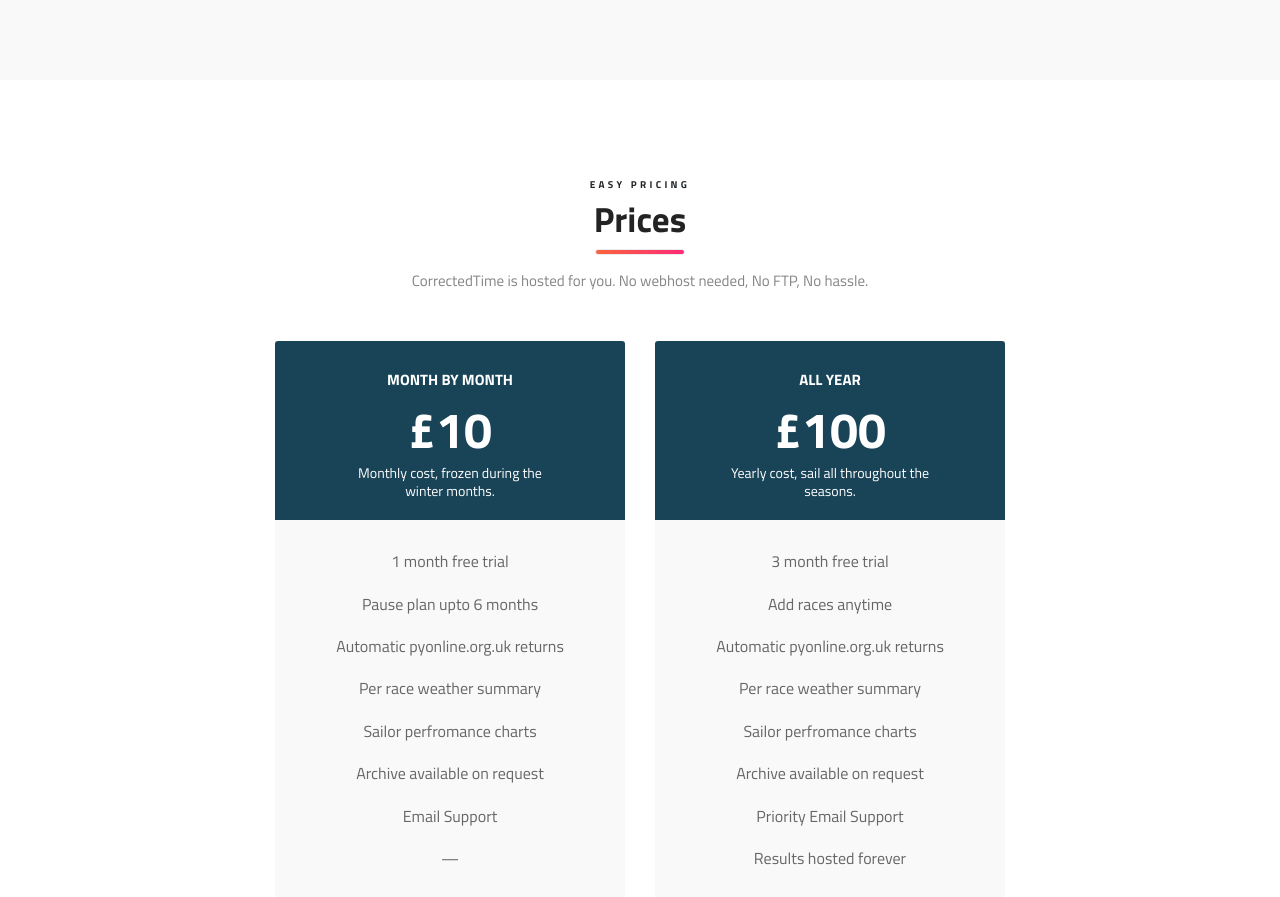
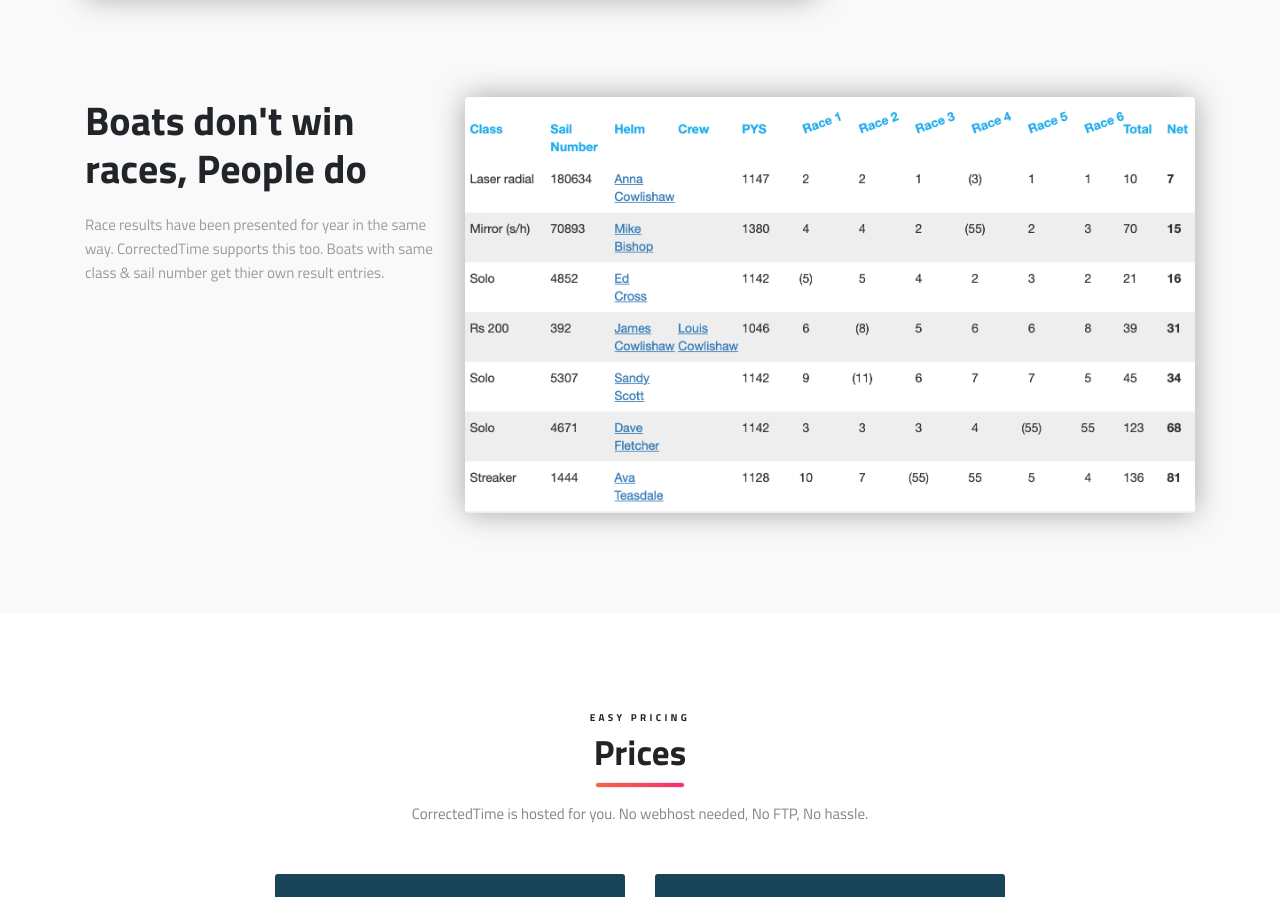
Before and after one commit to cowlibob/www_correctedtime_2019_public, a plain HTML site: page index.html in a window 1280 px wide. Shown: the part 3816-4713 px from the top of the page. Drawn offline with nearby package versions, Linux system fonts and the light colour scheme; some packages are replaced by stand-ins of ours; files whose address does not match are found by name.

Commit message:
Github Issue #76 - Boat-based results

```diff
--- a/index.html
+++ b/index.html
@@ -296,6 +296,15 @@
                     </div>
                 </div>
 
+                <div class="row mt-100 align-content-top">
+                    <div class="col-md-4 col-sm-12">
+                        <h2>Boats don&#39;t win races, People do</h2>
+                        <p>Race results have been presented for year in the same way. CorrectedTime supports this too. Boats with same class & sail number get thier own result entries.</p>
+                    </div>
+                    <div class="col-md-8 col-sm-12 text-center">
+                        <img src="images/boat_points.png" class="img-fluid rounded shadow" alt="about-image">
+                    </div>
+                </div>
         </div>
     </section>
     <!-- About section End -->
```
Also changed, not shown: images/boat_points.png (added), images/sailor_points.png, 1 other file.
